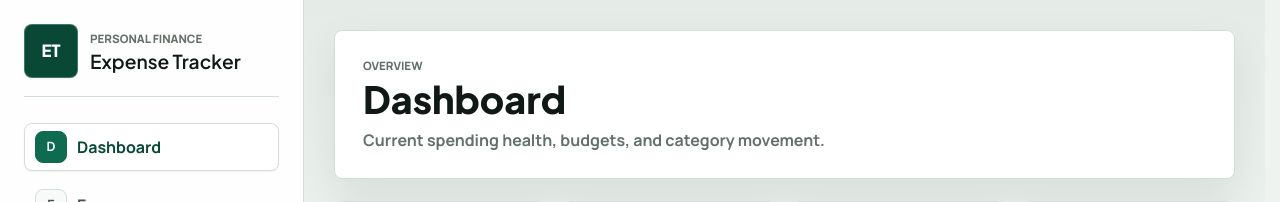
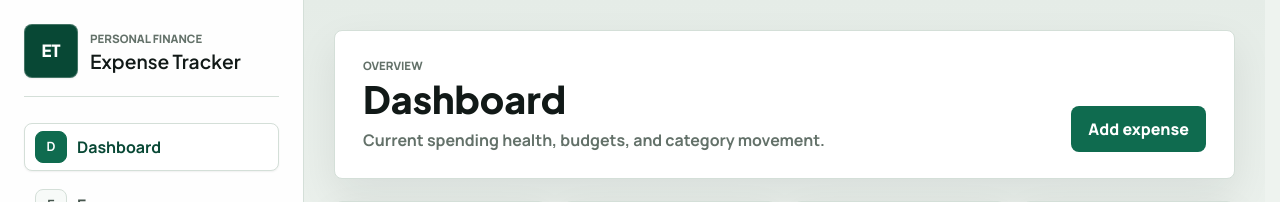
Before and after one commit to Subham3008/expense-tracker, a React (Vite) app in the folder web/: page / in a window 1280 px wide. Shown: the top 202 px of the page. Built offline with nearby package versions, Linux system fonts and the light colour scheme; no server answers.

Commit message:
feat: add dashboard expense CTA

```diff
--- a/web/src/index.css
+++ b/web/src/index.css
@@ -2221,6 +2221,15 @@ textarea {
   line-height: 1.55;
 }
 
+.page-header-action {
+  display: inline-flex;
+  align-items: center;
+  justify-content: center;
+  flex-shrink: 0;
+  min-width: 132px;
+  text-decoration: none;
+}
+
 .insights-grid {
   grid-template-columns: repeat(2, minmax(0, 1fr));
 }
@@ -2251,6 +2260,10 @@ textarea {
 @media (max-width: 560px) {
   .insights-grid {
     grid-template-columns: 1fr;
+  }
+
+  .page-header-action {
+    width: 100%;
   }
 
   .insight-card span {
--- a/web/src/pages/DashboardPage.jsx
+++ b/web/src/pages/DashboardPage.jsx
@@ -1,3 +1,4 @@
+import { Link } from 'react-router-dom';
 import BudgetTracker from '../components/BudgetTracker.jsx';
 import CategoryChart from '../components/CategoryChart.jsx';
 import EmptyState from '../components/EmptyState.jsx';
@@ -57,6 +58,9 @@ const DashboardPage = () => {
           <h2>Dashboard</h2>
           <span className="page-subtitle">Current spending health, budgets, and category movement.</span>
         </div>
+        <Link className="primary-button page-header-action" to="/expenses">
+          Add expense
+        </Link>
       </header>
 
       <div className="summary-grid" aria-label="Expense summary">
```
